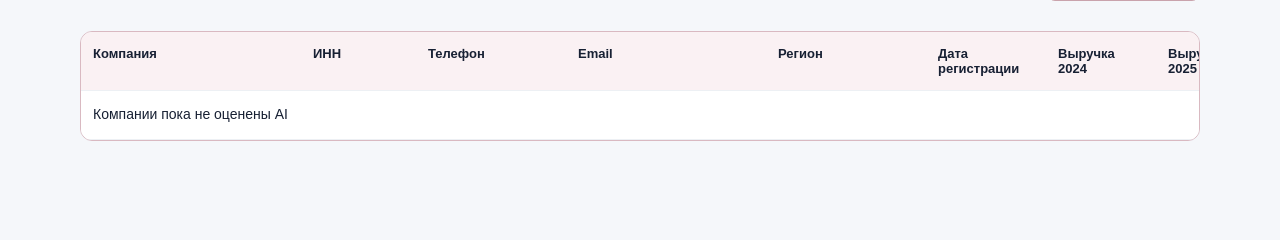
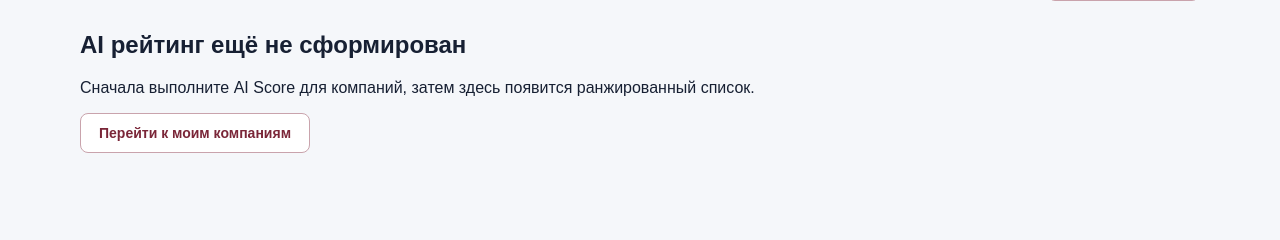
Before and after one commit to kseniya161-max/Radar_Management, a FastAPI app: template app/templates/ranked_companies.html in a window 1280 px wide. Shown: the part 221-461 px from the top of the page. Run offline with FastAPI, Linux system fonts and the light colour scheme; the template is opened without the code that fills it, so the values that code supplies are empty; parts of the project's set-up code (start-up, migrations or seed data) failed here and were passed over.

Commit message:
adding has_ai_ranking

```diff
--- a/app/repositories/company_repository.py
+++ b/app/repositories/company_repository.py
@@ -91,3 +91,8 @@ class CompanyRepository:
 
         result = await self.session.execute(select(Company))
         return result.scalars().all()
+
+
+    async def has_ai_ranked(self) -> bool:
+        result = await self.session.execute(select(Company.id).where(Company.ai_priority.is_not(None)).limit(1))
+        return result.scalar_one_or_none() is not None
--- a/app/templates/ranked_companies.html
+++ b/app/templates/ranked_companies.html
@@ -31,7 +31,7 @@ Radar Management — AI Рейтинг
 
     </div>
 
-
+    {% if has_ai_ranking %}
     <div class="table-wrapper ranked-table-wrapper">
 
         <table class="companies-table">
@@ -138,32 +138,49 @@ Radar Management — AI Рейтинг
 <div class="pagination ranked-pagination">
 
     {% if page > 1 %}
-
     <a
         href="/web/ranked?page={{ page - 1 }}"
         class="ranked-secondary-button"
     >
         ← Назад
     </a>
-
     {% endif %}
-
 
     <span>
         Страница {{ page }}
     </span>
 
-
     {% if page * limit < total %}
-
     <a
         href="/web/ranked?page={{ page + 1 }}"
         class="ranked-secondary-button"
     >
         Далее →
     </a>
+    {% endif %}
+
+</div>
 
 {% endif %}
+
+
+{% else %}
+
+<div class="ranking-empty-state">
+
+    <h2>AI рейтинг ещё не сформирован</h2>
+
+    <p>
+        Сначала выполните AI Score для компаний,
+        затем здесь появится ранжированный список.
+    </p>
+
+    <a
+        href="/web/companies"
+        class="ranked-secondary-button"
+    >
+        Перейти к моим компаниям
+    </a>
 
 </div>
 
--- a/app/web/routes.py
+++ b/app/web/routes.py
@@ -55,6 +55,8 @@ async def rank(request: Request, page: int = 1):
             page=page,
         )
 
+        has_ai_ranking = await repo.has_ai_ranked()
+
     return templates.TemplateResponse(
         request=request,
         name="ranked_companies.html",
@@ -63,5 +65,6 @@ async def rank(request: Request, page: int = 1):
             "total": data["total"],
             "page": data["page"],
             "limit": data["limit"],
+            "has_ai_ranking": has_ai_ranking,
         },
     )
```
Lines whose indentation alone changed are shown as unchanged.
